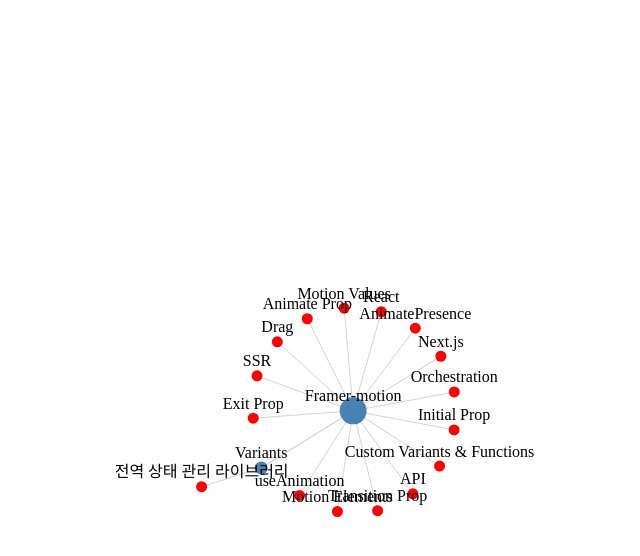
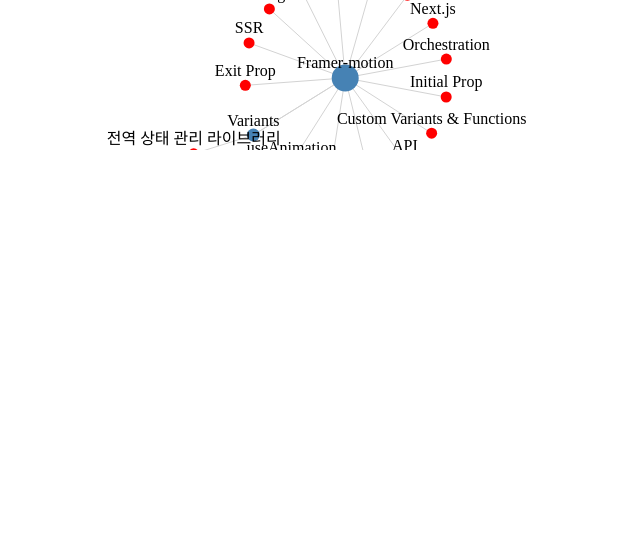
Before and after one commit to thewronghand/vitriol, a React (Vite) app: page / in a window 1280 px wide. Shown: the top 556 px of the page, without its empty margins (295-935 px from the left). Built offline with nearby package versions, Linux system fonts and the light colour scheme.

Commit message:
design:글로벌 스타일 적용

```diff
--- a/src/App.jsx
+++ b/src/App.jsx
@@ -4,6 +4,7 @@
 import Main from "./Page/Main";
 import { Provider } from "react-redux";
 import { store } from "./redux/store";
+import { css, Global } from "@emotion/react";
 
 function App() {
   const [graphData, setGraphData] = useState({ nodes: [], links: [] });
@@ -18,10 +19,8 @@
 
   return (
     <Provider store={store}>
-      <div
-        className="App"
-        style={{ display: "flex", width: "100vw", height: "100vh" }}
-      >
+      <Global styles={globalStyles} />
+      <div className="App">
         <Routes>
           <Route path="/" element={<Main data={graphData} />} />
           <Route path="/post/:id" element={<PostDetails data={graphData} />} />
@@ -31,4 +30,13 @@
   );
 }
 
+const globalStyles = css`
+  *,
+  *::before,
+  *::after {
+    box-sizing: border-box;
+    margin: 0;
+  }
+`;
+
 export default App;
```
